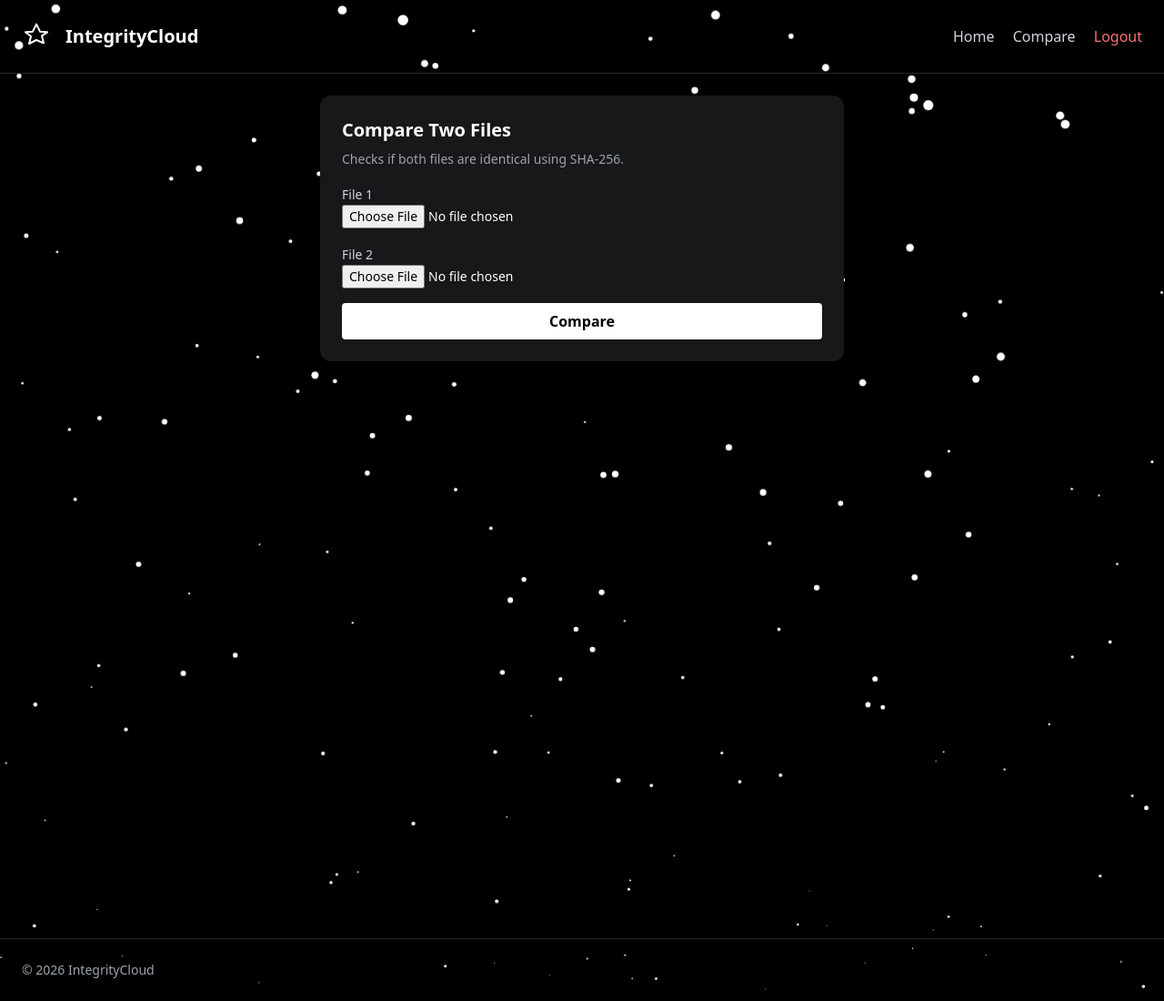
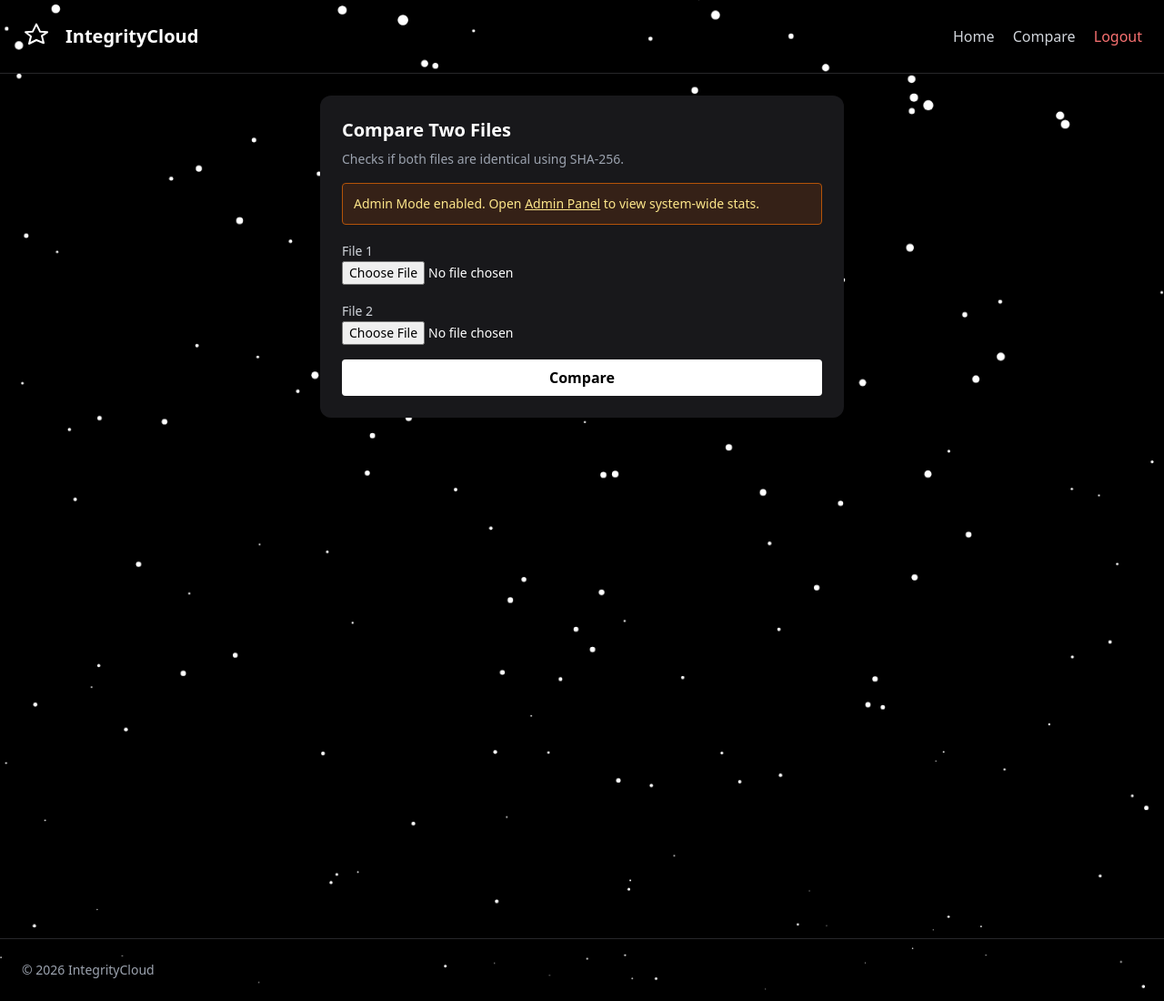
Before and after one commit to JD2007-s/integritycloud, a Flask app: page /compare in a window 1280 px wide. Shown: the whole page at 91% size. Run offline with Flask 3, Linux system fonts and the light colour scheme; the visitor is signed in with stand-in values (Sample User, id 1); some libraries are stand-ins or nearby versions.

Commit message:
Add admin mode UI + clean requirements

```diff
--- a/templates/compare.html
+++ b/templates/compare.html
@@ -5,6 +5,14 @@
 <div class="bg-zinc-900 p-6 rounded-xl max-w-xl mx-auto">
   <h2 class="text-xl font-bold mb-2">Compare Two Files</h2>
   <p class="text-sm text-gray-400 mb-4">Checks if both files are identical using SHA-256.</p>
+
+{% if current_user.is_admin %}
+  <div class="mt-4 mb-4 bg-amber-900/30 border border-amber-700 rounded p-3 text-sm text-amber-200">
+    Admin Mode enabled. Open
+    <a href="/admin" class="underline hover:text-amber-100">Admin Panel</a>
+    to view system-wide stats.
+  </div>
+{% endif %}
 
   <form id="compareForm" enctype="multipart/form-data">
     <label class="text-sm text-gray-300">File 1</label>
```
